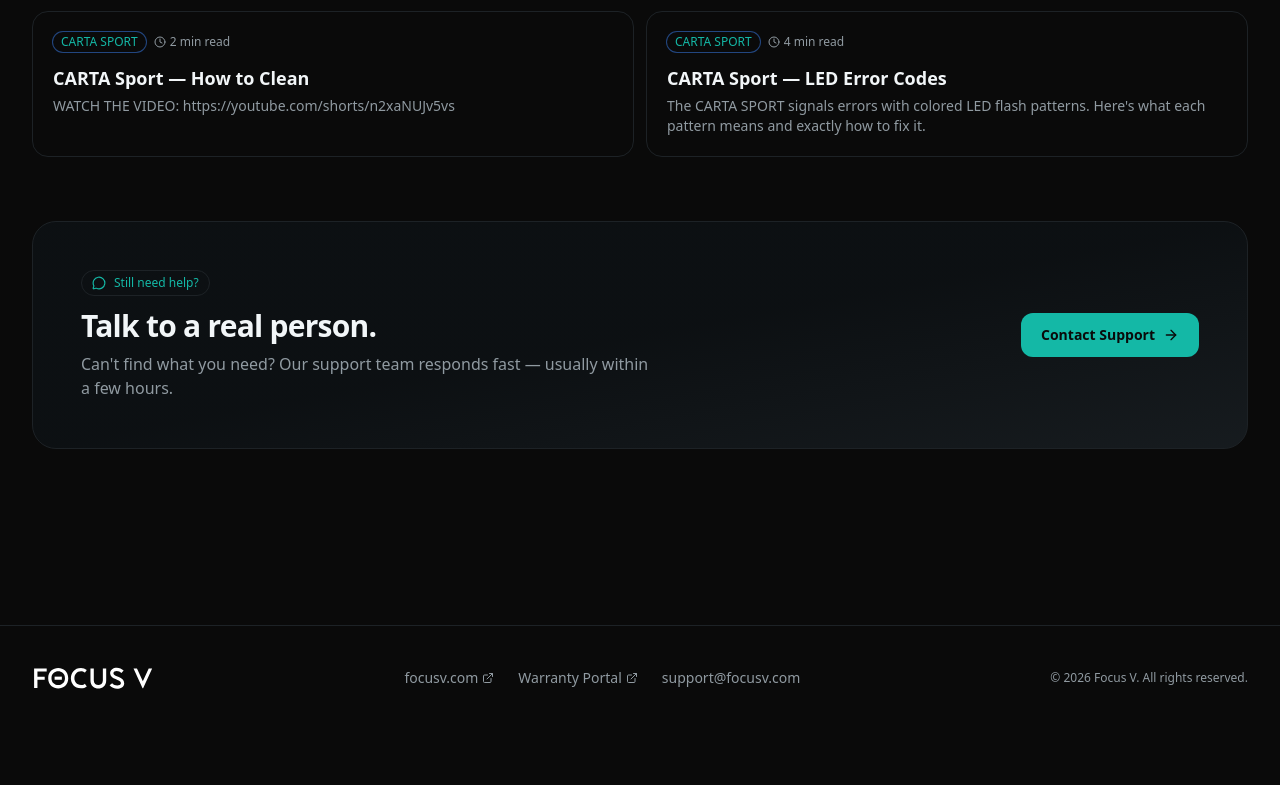
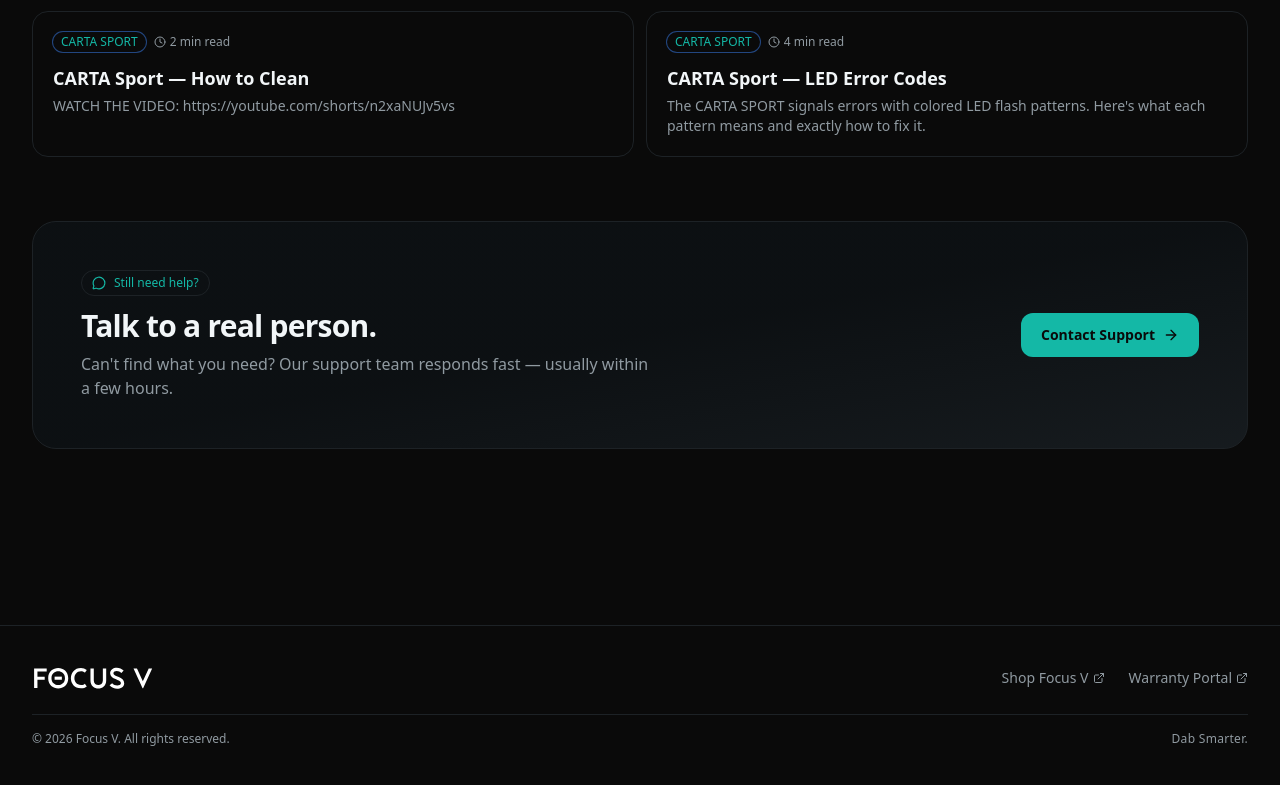
Before and after one commit to samjurist7/focusv-help, a Next.js app: page / in a window 1280 px wide. Shown: the part 2067-2852 px from the top of the page. Before the commit the page ends 2797 px from the top, so only its background shows below. Built offline with nearby package versions, Linux system fonts and the light colour scheme.

Commit message:
fix: footer — rename focusv.com → Shop Focus V, remove support email, add Dab Smarter tagline

```diff
--- a/components/Layout.tsx
+++ b/components/Layout.tsx
@@ -259,7 +259,8 @@ function Header() {
 function Footer() {
   return (
     <footer className="mt-24 border-t border-border bg-card/30">
-      <div className="mx-auto flex max-w-7xl flex-col items-start gap-6 px-4 py-10 sm:px-6 md:flex-row md:items-center md:justify-between lg:px-8">
+      <div className="mx-auto flex max-w-7xl flex-col gap-6 px-4 py-10 sm:px-6 lg:px-8">
+        <div className="flex flex-col items-start gap-4 md:flex-row md:items-center md:justify-between">
           <div className="flex items-center gap-3">
             <Logo />
           </div>
@@ -270,7 +271,7 @@ function Footer() {
               target="_blank"
               rel="noreferrer"
             >
-            focusv.com <ExternalLink className="h-3 w-3" />
+              Shop Focus V <ExternalLink className="h-3 w-3" />
             </a>
             <a
               href="https://portal.focusv.com"
@@ -280,15 +281,15 @@ function Footer() {
             >
               Warranty Portal <ExternalLink className="h-3 w-3" />
             </a>
-          <a
-            href="mailto:support@focusv.com"
-            className="transition-colors hover:text-foreground"
-          >
-            support@focusv.com
-          </a>
           </div>
+        </div>
+        <div className="flex flex-col gap-1 border-t border-border pt-4 sm:flex-row sm:items-center sm:justify-between">
           <div className="text-xs text-muted-foreground">
             © {new Date().getFullYear()} Focus V. All rights reserved.
+          </div>
+          <div className="text-xs font-medium text-muted-foreground tracking-wide">
+            Dab Smarter.
+          </div>
         </div>
       </div>
     </footer>
```
Lines whose indentation alone changed are shown as unchanged.
